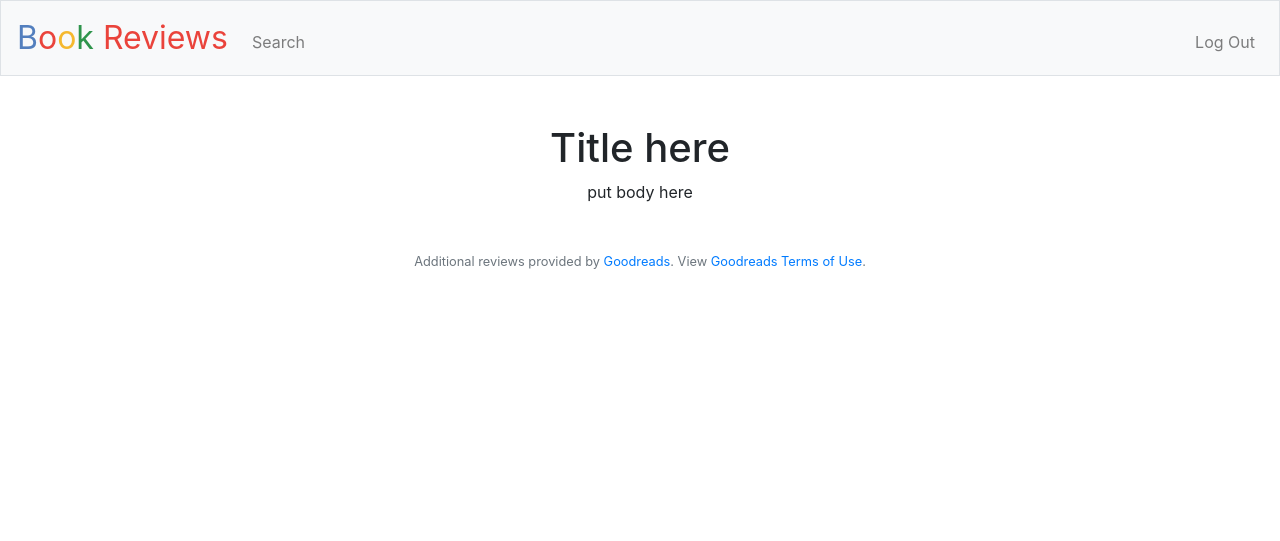
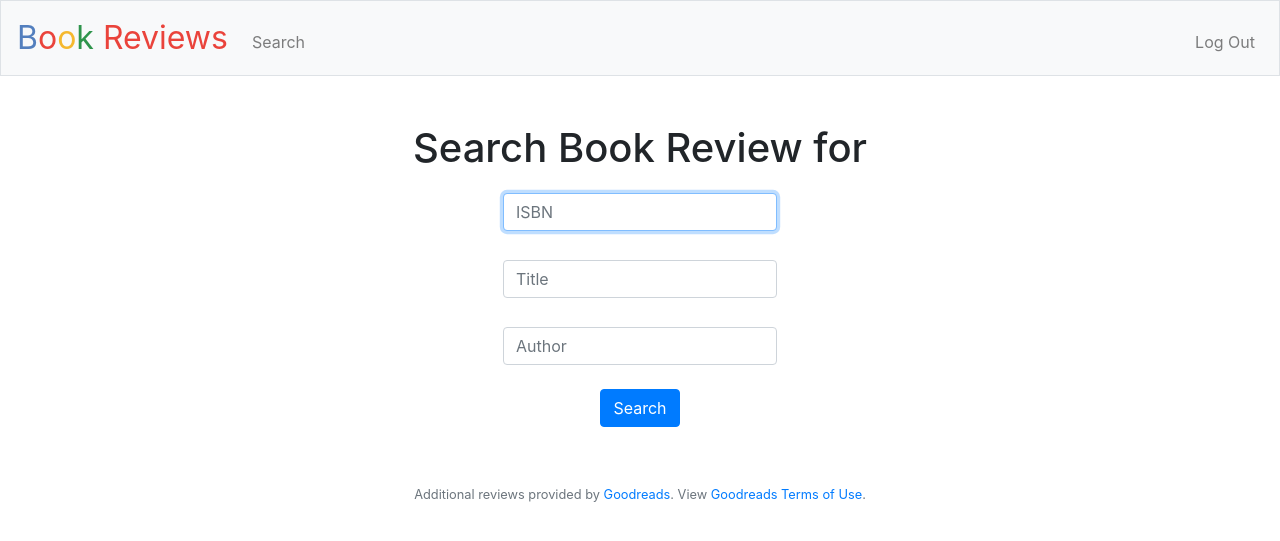
Before and after one commit to pschropp/CS50web-Proj1-bookreview, a Flask app: page / in a window 1280 px wide. Shown: the top 541 px of the page. Run offline with Flask 2, Linux system fonts and the light colour scheme; the visitor is signed in with stand-in values (Sample User, id 1); some libraries are stand-ins or nearby versions.

Commit message:
cofixed login (replace user_id with username in application.py, layout.htm and helpers.py; added searchform on index.html; changed reviewer to username in table reviews (comment only in import.py); added empty bookreviews.html and composereview.html

```diff
--- a/helpers.py
+++ b/helpers.py
@@ -31,7 +31,7 @@ def login_required(f):
     """
     @wraps(f)
     def decorated_function(*args, **kwargs):
-        if session.get("user_id") is None:
+        if session.get("username") is None:
             return redirect("/login")
         return f(*args, **kwargs)
     return decorated_function
--- a/import.py
+++ b/import.py
@@ -34,7 +34,7 @@ DB schema should be:
     reviews:
         rev_id  primary key integer and autoinc
         isbn    foreign key -> books.isbn
-        reviewer    foreign key -> users.username
+        username    foreign key -> users.username
         rev_rating  integer (1-5)
         rev_text    free text
 
--- a/templates/index.html
+++ b/templates/index.html
@@ -12,14 +12,29 @@ Custom Title
                 3) when clicking on book in search result, show page (@login required) with details about the book:
                     a) title b) author c) publication year d) ISBN number e) all reviews that users have left on my page
                     4) also show on that page the f) avg. rating and the g) number of ratings  on Goodreads via their API
-                5) on book page (3, @login required): let users submit a review: a) rating (1-5 stars) b) text about book
-                    c) user should only be able to write one review per book.
+                    + Button (link, get) to write an own review
+                5) review page: @login required): GET: let users submit a review via a form:
+                    a) rating (1-5 stars) b) text about book
+                    c) user should only be able to write only one review per book.
+                    form button to POST
 
 -->
 
+<h1>Search Book Review for<h1>
 
-<h1>Title here</h1>
-put body here
+<!-- form for booksearch-->
+<form action="/login" method="post">
+        <div class="form-group">
+            <input autocomplete="off" autofocus class="form-control" name="isbn" placeholder="ISBN" type="text">
+        </div>
+        <div class="form-group">
+            <input autocomplete="off" autofocus class="form-control" name="title" placeholder="Title" type="text">
+        </div>
+        <div class="form-group">
+            <input autocomplete="off" autofocus class="form-control" name="author" placeholder="Author" type="text">
+        </div>
+        <button class="btn btn-primary" type="submit">Search</button>
+    </form>
 
 
 {% endblock %}
--- a/templates/layout.html
+++ b/templates/layout.html
@@ -32,7 +32,7 @@
                 <span class="navbar-toggler-icon"></span>
             </button>
             <div class="collapse navbar-collapse" id="navbar">
-                {% if session.user_id %}
+                {% if session.username %}
                     <ul class="navbar-nav mr-auto mt-2">
                         <li class="nav-item"><a class="nav-link" href="/index">Search</a></li>
                         <!-- <li class="nav-item"><a class="nav-link" href="/buy">Buy</a></li> -->
```
